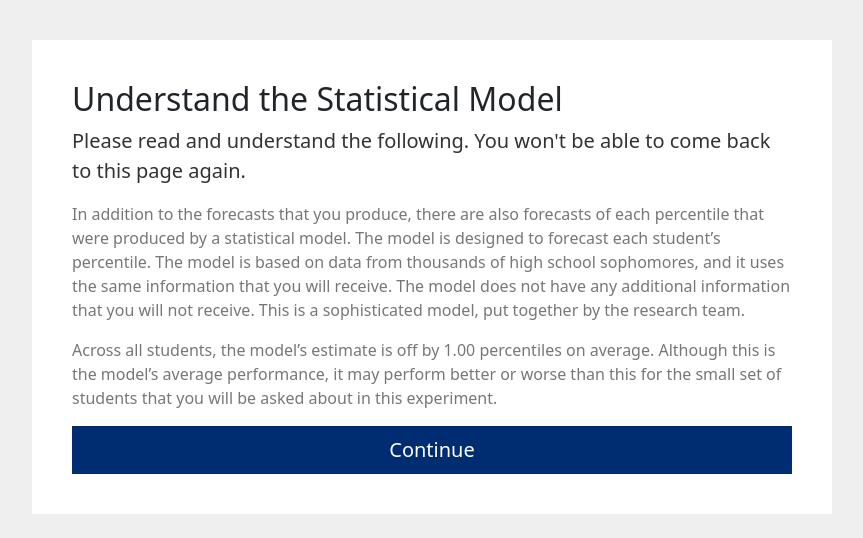
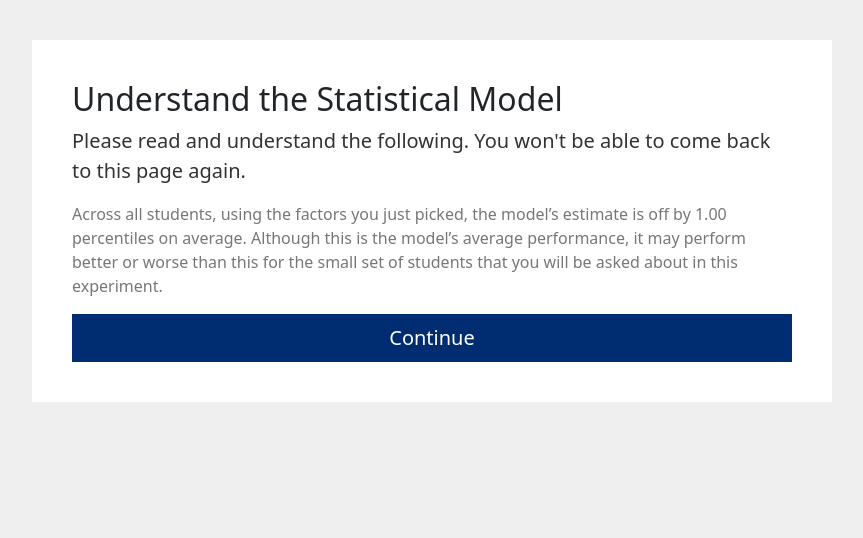
Before and after one commit to Sreyanth/participatory-algo-design-survey-app, a Django app: page /understand-model in a window 1280 px wide. Shown: the part 53-591 px from the top of the page, without its empty margins (208-1071 px from the left). Run offline with Django 3.2, Linux system fonts and the light colour scheme; a user stored in the database is signed in; tables that the repository leaves empty hold one stand-in row (values such as "Sample post"); some libraries are stand-ins or nearby versions.

Commit message:
Fix understand-model page for modify input

```diff
--- a/webapp/templates/understand-model.html
+++ b/webapp/templates/understand-model.html
@@ -8,6 +8,18 @@
       Please read and understand the following. You won't be able to come back
       to this page again.
     </p>
+
+    {% if user_group.can_change_attributes %}
+
+    <p class="sub-text">
+      Across all students, using the factors you just picked, the model’s
+      estimate is off by {{ avg_err }} percentiles on average. Although this is
+      the model’s average performance, it may perform better or worse than this
+      for the small set of students that you will be asked about in this
+      experiment.
+    </p>
+
+    {% else %}
 
     <p class="sub-text">
       In addition to the forecasts that you produce, there are also forecasts of
@@ -26,6 +38,8 @@
       that you will be asked about in this experiment.
     </p>
 
+    {% endif %}
+
     <form class="" action="" method="post">
       {% csrf_token %}
       <button type="submit" name="button" class="btn btn-primary btn-lg w-100">
--- a/webapp/views.py
+++ b/webapp/views.py
@@ -474,6 +474,8 @@ class UnderstandModelView(View):
             page_params = {'avg_err': survey_response.model.average_error}
         else:
             page_params = {'avg_err': survey_response.algorithm.average_error}
+
+        page_params['user_group'] = survey_response.user_group
 
         return render(request, 'understand-model.html', page_params)
 
```
